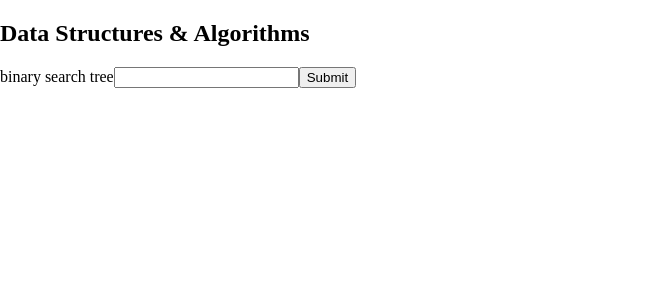
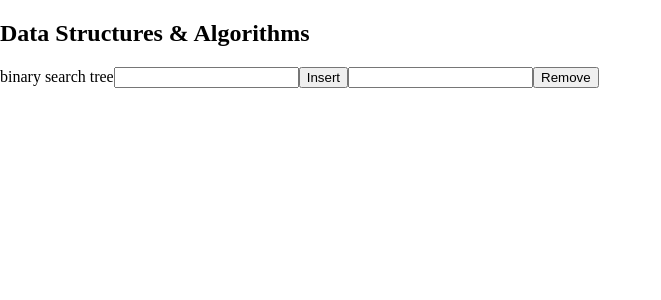
Before and after one commit to samp-reston/algo-visualiser, a React (Create React App) app: page / in a window 1280 px wide. Shown: the top 300 px of the page, without its empty margins (0-661 px from the left). Built offline with nearby package versions, Linux system fonts and the light colour scheme.

Commit message:
Added removal form and remove method

```diff
--- a/src/App.css
+++ b/src/App.css
@@ -36,3 +36,7 @@ body {
   width: 100%;
   height: 100%;
 }
+
+.error {
+  background-color: rgba(255, 0, 0, 0.192);
+}
--- a/src/components/data-structures/BinarySearchTree/TreeComponent.tsx
+++ b/src/components/data-structures/BinarySearchTree/TreeComponent.tsx
@@ -5,22 +5,41 @@ import { useEffect, useState } from "react"
 function TreeComponent(tree: Partial<Tree>) {
   const [submitted, setSubmitted] = useState(false)
   const [insertValue, setInsertValue] = useState<'' | number>('')
+  const [removeValue, setRemoveValue] = useState<'' | number>('')
+  const [nodeExists, setNodeExists] = useState<boolean>(true)
 
-  const handleSubmitValue = () => {
+  const handleInsertValue = () => {
     tree.root?.insert(insertValue)
     setSubmitted(!submitted)
     setInsertValue('')
   }
 
+  const handleRemoveValue = () => {
+    const removed = tree.root?.remove(removeValue)
+    if (!removed) {
+      setNodeExists(false)
+      setRemoveValue('')
+      return
+    }
+    setNodeExists(true)
+    setSubmitted(!submitted)
+    setRemoveValue('')
+  }
+
   useEffect(() => {
     if (submitted) return
     setSubmitted(!submitted)
+    console.log(tree)
   }, [submitted])
 
   return (
     <>
       <input data-testid="insert-value" type="number" id="insert-value" value={insertValue} onChange={(e) => setInsertValue(+e.target.value)} />
-      <button data-testid="submit" onClick={handleSubmitValue}>Submit</button>
+      <button data-testid="insert-submit" onClick={handleInsertValue}>Insert</button>
+
+      <input className={nodeExists ? '' : 'error'} data-testid="remove-value" type="number" id="insert-value" value={removeValue} onChange={(e) => setRemoveValue(+e.target.value)} />
+      <button data-testid="remove-submit" onClick={handleRemoveValue}>Remove</button>
+
       <div id="bst-tree" className="bst-tree">
         {tree.root?.value ? <NodeComponent {...tree.root} /> : ''}
       </div>
--- a/src/data-structures/binary-search-tree/Node.ts
+++ b/src/data-structures/binary-search-tree/Node.ts
@@ -151,7 +151,7 @@ export default class BinarySearchTreeNode implements Node {
     const nodeToRemove: null | Node = this.find(value)
 
     if (!nodeToRemove) {
-      throw new Error('Node not found in the tree!')
+      return false
     }
 
     const { parent } = nodeToRemove
@@ -160,7 +160,7 @@ export default class BinarySearchTreeNode implements Node {
       if (parent) {
         parent.removeChild(nodeToRemove)
       } else {
-        nodeToRemove.setValue(undefined)
+        nodeToRemove.setValue(null)
       }
     } else if (nodeToRemove.left && nodeToRemove.right) {
       const nextBiggestNode: Node = nodeToRemove.right.findMin()
```
Also changed, not shown: 1 other file (tests, documents, lock files or other folders).
